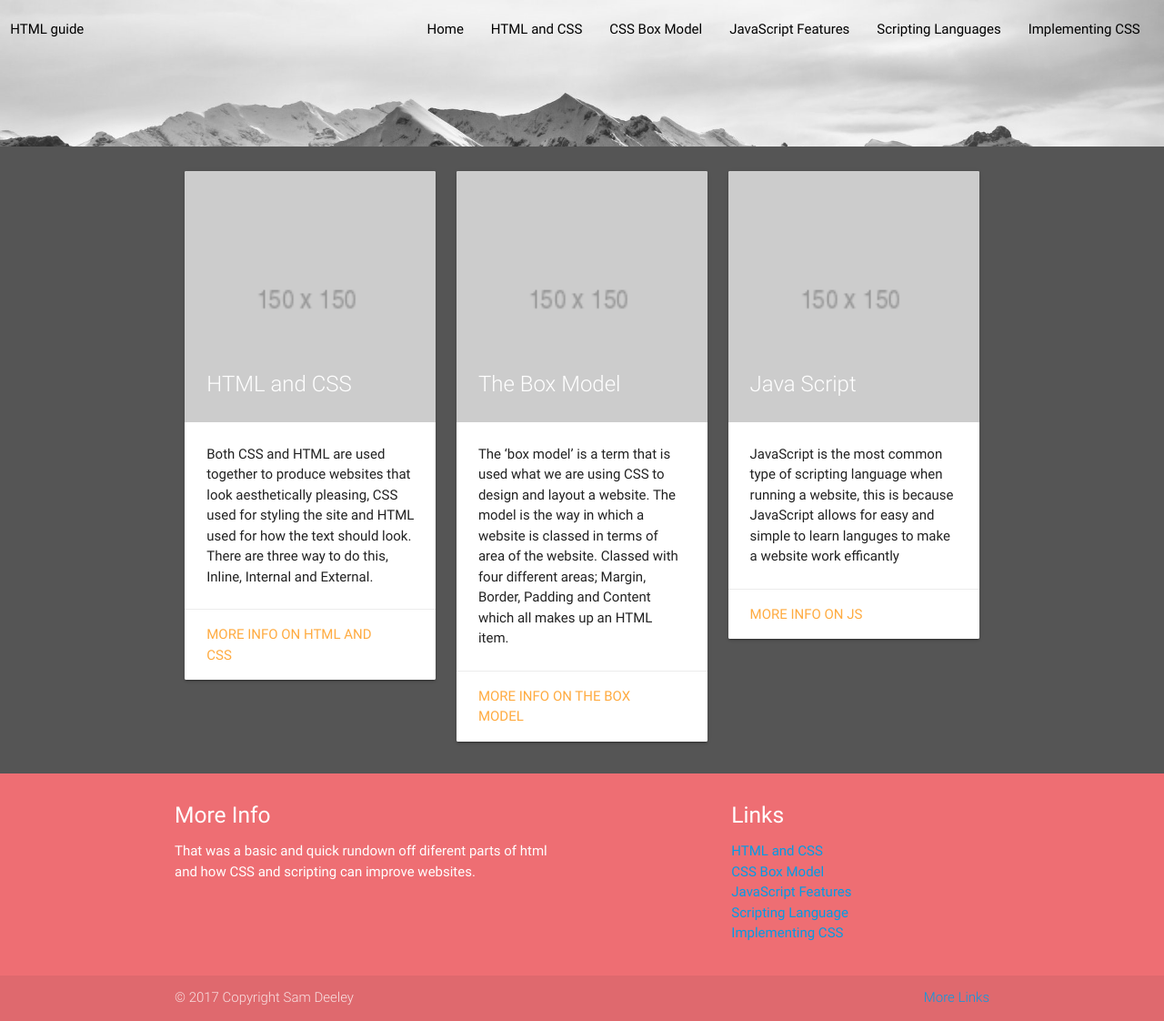
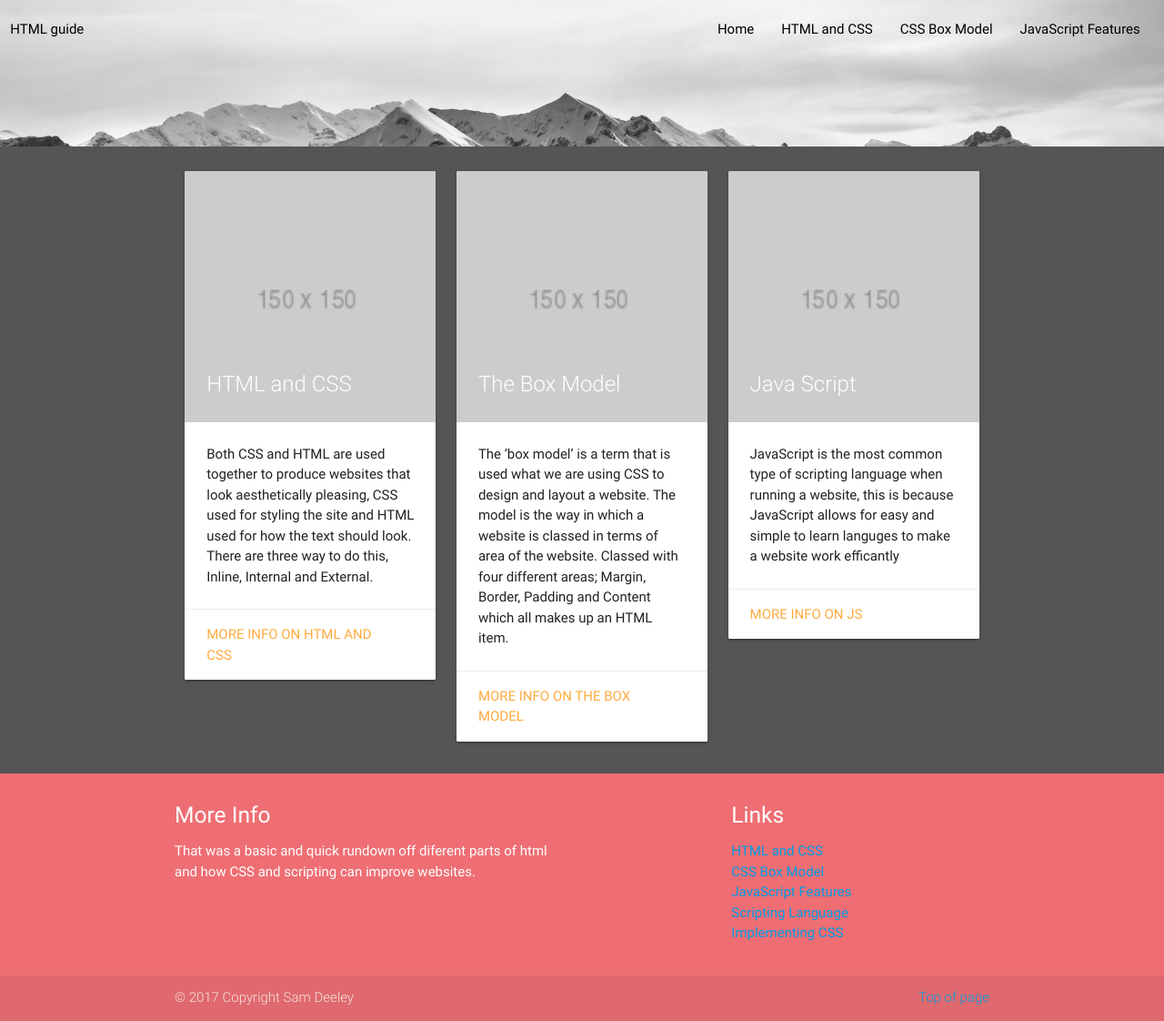
Before and after one commit to SamDeeley/Assignment2, a plain HTML site: page index.html in a window 1280 px wide. Shown: the whole page at 91% size. Drawn offline with nearby package versions, Linux system fonts and the light colour scheme.

Commit message:
08/11/17 V2

```diff
--- a/index.html
+++ b/index.html
@@ -28,8 +28,6 @@
             <li><a class="bold black-text" href="HTML_and_CSS.html" target="_blank">HTML and CSS</a></li>
             <li><a class="bold black-text" href="CSS_BoxModel.html" target="_blank">CSS Box Model</a></li>
             <li><a class="bold black-text" href="JS features.html" target="_blank">JavaScript Features</a></li>
-            <li><a class="bold black-text" href="Scripting_Languages.html" target="_blank">Scripting Languages</a></li>
-            <li><a class="bold black-text" href="Implementing_CSS.html" target="_blank">Implementing CSS</a></li>
           </ul>
         </div>
       </div>
@@ -121,7 +119,7 @@
             <div class="footer-copyright">
                 <div class="container">
                 &copy; 2017 Copyright Sam Deeley
-                <a class="gray-text text-lighten-4 right" href="#">More Links</a>
+                <a class="gray-text text-lighten-4 right" href="#">Top of page</a>
                 </div>
             </div>
 
```
